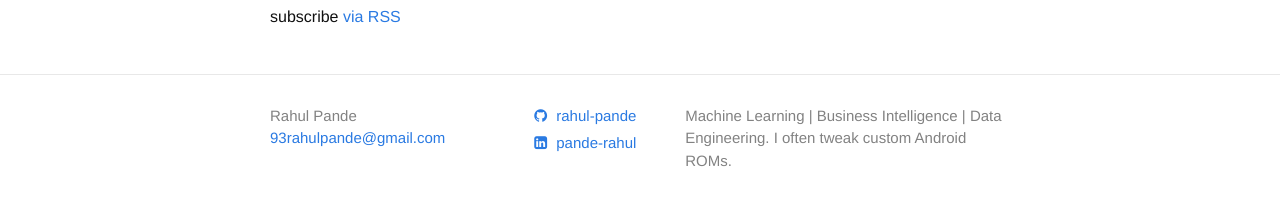
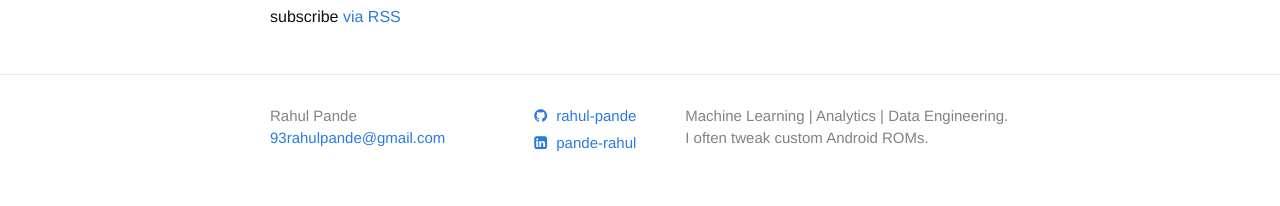
Before and after one commit to rahul-pande/rahul-pande.github.io, a Jekyll site: the page built from index.md, in a window 1280 px wide. Shown: the part 258-464 px from the top of the page. Built offline with Jekyll 4.4.1, drawn with Linux system fonts in a browser that asks for light colours; nearby versions of some CDN libraries.

Commit message:
change description

```diff
--- a/_config.yml
+++ b/_config.yml
@@ -16,7 +16,7 @@
 title: Rahul Pande
 email: 93rahulpande@gmail.com
 description: >- # this means to ignore newlines until "baseurl:"
-  Machine Learning | Business Intelligence | Data Engineering. I often tweak custom Android ROMs.
+  Machine Learning | Analytics | Data Engineering. I often tweak custom Android ROMs.
 baseurl: "" # the subpath of your site, e.g. /blog
 url: "http://rahulpande.me" # the base hostname & protocol for your site, e.g. http://example.com
 # twitter_username: jekyllrb
```
